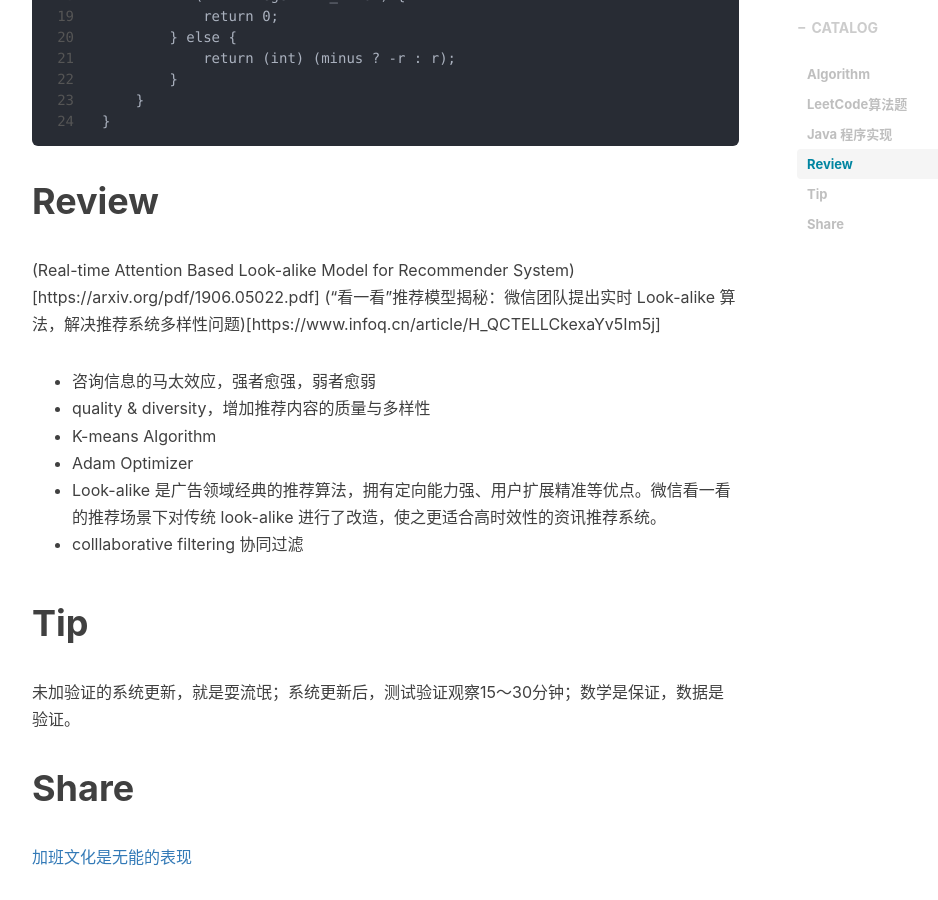
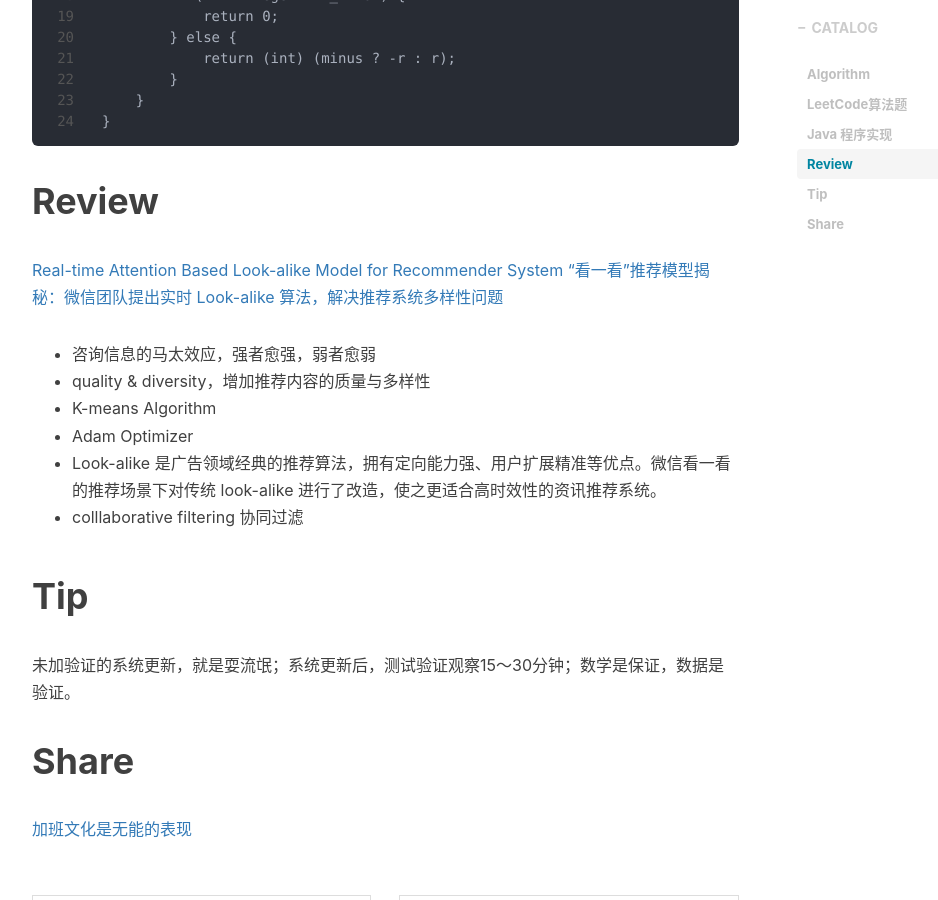
Before and after one commit to woncz/woncz.github.io, a Jekyll site: the page built from _posts/2019-09-04-arts-week06.md, in a window 1280 px wide and 900 px high, scrolled down 1503 px. Shown: the whole window, without its empty margins (233-1171 px from the left). Built offline with Jekyll 4.4.1, drawn with Linux system fonts in a browser that asks for light colours; nearby versions of some CDN libraries; comment, search, counter and statistics services are not loaded.

Commit message:
fix markdown syntax error

````diff
--- a/_posts/2019-09-04-arts-week06.md
+++ b/_posts/2019-09-04-arts-week06.md
@@ -60,8 +60,8 @@ class Solution {
 ```
 
 # Review
-(Real-time Attention Based Look-alike Model for Recommender System)[https://arxiv.org/pdf/1906.05022.pdf]
-(“看一看”推荐模型揭秘：微信团队提出实时 Look-alike 算法，解决推荐系统多样性问题)[https://www.infoq.cn/article/H_QCTELLCkexaYv5Im5j]
+[Real-time Attention Based Look-alike Model for Recommender System](https://arxiv.org/pdf/1906.05022.pdf)
+[“看一看”推荐模型揭秘：微信团队提出实时 Look-alike 算法，解决推荐系统多样性问题](https://www.infoq.cn/article/H_QCTELLCkexaYv5Im5j)
 - 咨询信息的马太效应，强者愈强，弱者愈弱
 - quality & diversity，增加推荐内容的质量与多样性
 - K-means Algorithm
````
Also changed, not shown: _posts/2019-09-12-arts-week07.md (+1 -1 lines).
